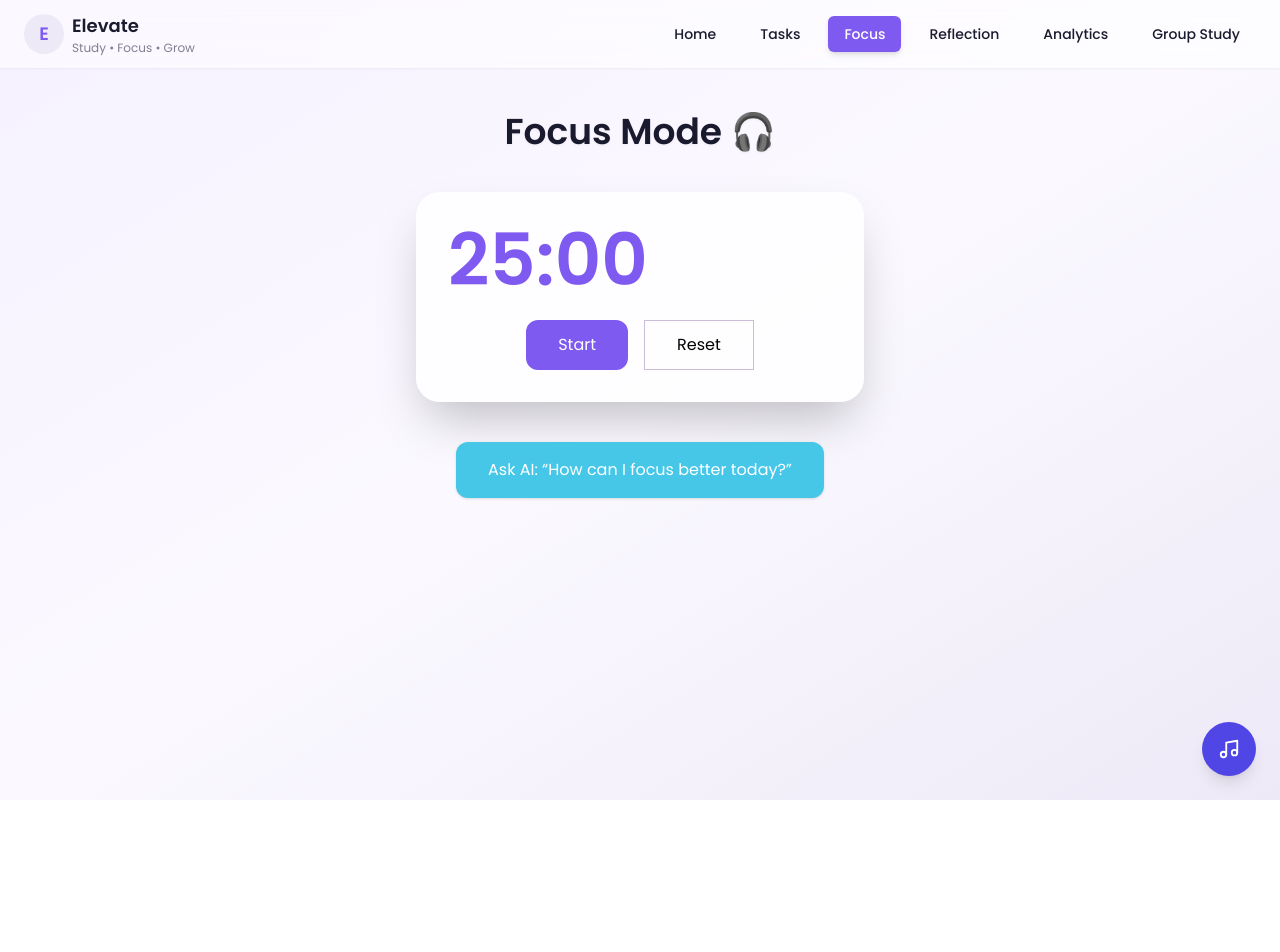
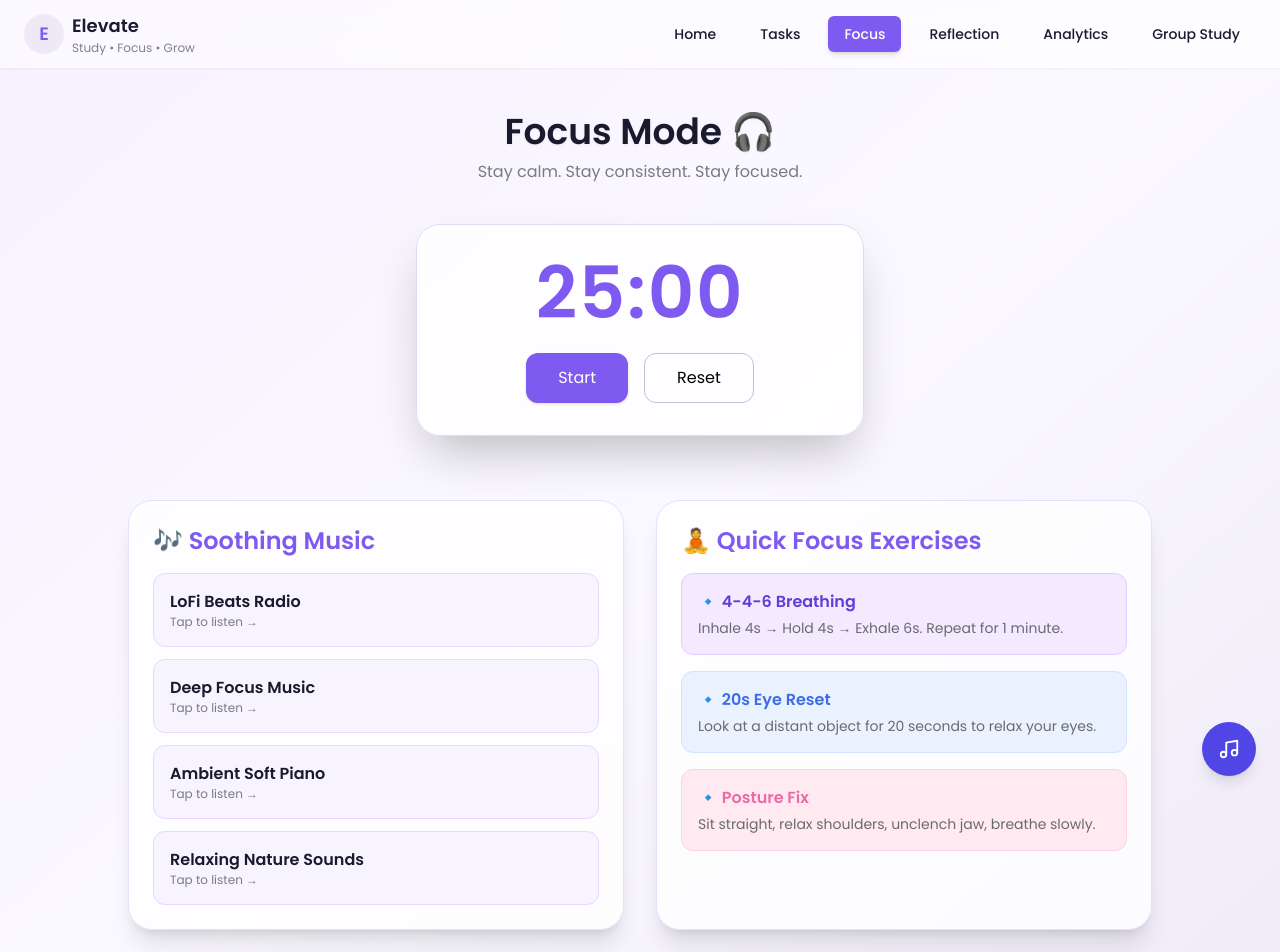
Before and after one commit to Vchhabra25/Elevate-frontend, a React (Create React App) app: page /focus in a window 1280 px wide. Shown: the top 952 px of the page. Before the commit the page ends 800 px from the top, so only its background shows below. Built offline with nearby package versions, Linux system fonts and the light colour scheme; the HTML template or start-up script is replaced by a standard one.

Commit message:
Updated Focus page UI with music & exercises

```diff
--- a/src/pages/Focus.js
+++ b/src/pages/Focus.js
@@ -31,19 +31,25 @@ export default function Focus() {
 
   return (
     <div className="relative pt-28 px-6 min-h-screen bg-gradient-to-br from-[#F6F1FF] via-[#FBF9FF] to-[#EDE9F7]">
+
+      {/* Page Title */}
       <h1 className="text-4xl font-extrabold text-center text-[#1A1A2E] drop-shadow-sm">
         Focus Mode 🎧
       </h1>
+      <p className="text-center text-[#7A7A85] mt-2">
+        Stay calm. Stay consistent. Stay focused.
+      </p>
 
-      <div className="mt-10 mx-auto max-w-md bg-white/80 rounded-3xl shadow-2xl p-8">
-        <div className="text-7xl font-bold text-[#7F5AF0]">
+      {/* TIMER CARD */}
+      <div className="mt-10 mx-auto max-w-md bg-white/80 rounded-3xl shadow-2xl p-8 border border-[#E3DAF7] text-center">
+        <div className="text-7xl font-bold text-[#7F5AF0] tracking-wide">
           {m}:{s}
         </div>
 
         <div className="flex justify-center gap-4 mt-6">
           <button
             onClick={() => setRunning(!running)}
-            className="px-8 py-3 bg-[#7F5AF0] text-white rounded-xl"
+            className="px-8 py-3 rounded-xl bg-[#7F5AF0] text-white shadow hover:bg-[#6B47DD]"
           >
             {running ? "Pause" : "Start"}
           </button>
@@ -53,28 +59,90 @@ export default function Focus() {
               setRunning(false);
               setTime(1500);
             }}
-            className="px-8 py-3 border border-[#C9BDD9]"
+            className="px-8 py-3 rounded-xl border border-[#C9BDD9] hover:bg-[#F6F1FF]"
           >
             Reset
           </button>
         </div>
       </div>
 
-      {/* AI Suggestion */}
-      <div className="mt-10 text-center">
+      {/* MUSIC + EXERCISE GRID */}
+      <div className="max-w-5xl mx-auto mt-16 grid md:grid-cols-2 gap-8">
+
+        {/* SOOTHING MUSIC */}
+        <div className="bg-white/80 rounded-3xl border border-[#E7DFFF] shadow-xl p-6">
+          <h2 className="text-2xl font-bold text-[#7F5AF0] mb-4">
+            🎶 Soothing Music
+          </h2>
+
+          <div className="space-y-3">
+            {[
+              { title: "LoFi Beats Radio", link: "https://youtu.be/5qap5aO4i9A" },
+              { title: "Deep Focus Music", link: "https://youtu.be/wDjeBNv6ip0" },
+              { title: "Ambient Soft Piano", link: "https://youtu.be/Dx5qFachd3A" },
+              { title: "Relaxing Nature Sounds", link: "https://youtu.be/odfF-p9K5O8" },
+            ].map((music) => (
+              <a
+                key={music.title}
+                href={music.link}
+                target="_blank"
+                className="block p-4 bg-[#F8F4FF] border border-[#EAD6FF] rounded-xl hover:shadow-md hover:bg-[#F3E9FF] transition"
+              >
+                <p className="font-semibold text-[#1A1A2E]">{music.title}</p>
+                <p className="text-xs text-[#7A7A85]">Tap to listen →</p>
+              </a>
+            ))}
+          </div>
+        </div>
+
+        {/* QUICK FOCUS EXERCISES */}
+        <div className="bg-white/80 rounded-3xl border border-[#E7DFFF] shadow-xl p-6">
+          <h2 className="text-2xl font-bold text-[#7F5AF0] mb-4">
+            🧘 Quick Focus Exercises
+          </h2>
+
+          <div className="space-y-4">
+            <div className="p-4 bg-[#F4EAFF] border border-[#E0CCFF] rounded-xl">
+              <h3 className="font-semibold text-[#5B3FD6]">🔹 4-4-6 Breathing</h3>
+              <p className="text-sm text-[#6A6A70] mt-1">
+                Inhale 4s → Hold 4s → Exhale 6s. Repeat for 1 minute.
+              </p>
+            </div>
+
+            <div className="p-4 bg-[#EAF2FF] border border-[#CFE4FF] rounded-xl">
+              <h3 className="font-semibold text-[#3E6CE8]">🔹 20s Eye Reset</h3>
+              <p className="text-sm text-[#6A6A70] mt-1">
+                Look at a distant object for 20 seconds to relax your eyes.
+              </p>
+            </div>
+
+            <div className="p-4 bg-[#FFEAF2] border border-[#FFD1E3] rounded-xl">
+              <h3 className="font-semibold text-[#E86CA8]">🔹 Posture Fix</h3>
+              <p className="text-sm text-[#6A6A70] mt-1">
+                Sit straight, relax shoulders, unclench jaw, breathe slowly.
+              </p>
+            </div>
+          </div>
+        </div>
+      </div>
+
+      {/* AI Suggestion Box */}
+      <div className="mt-16 text-center max-w-xl mx-auto">
         <button
           onClick={askAI}
-          className="px-8 py-4 bg-[#46C7E8] text-white rounded-xl shadow"
+          className="px-8 py-4 bg-[#46C7E8] text-white rounded-xl shadow hover:bg-[#34b4d3] transition"
         >
           Ask AI: “How can I focus better today?”
         </button>
 
         {aiReply && (
-          <div className="mt-6 p-4 bg-white/80 rounded-xl shadow-lg">
+          <div className="mt-6 p-5 bg-white/80 border border-[#D9EDFF] rounded-2xl shadow text-[#1A1A2E]">
             {aiReply}
           </div>
         )}
       </div>
+
+      <div className="h-20" />
     </div>
   );
 }
```
